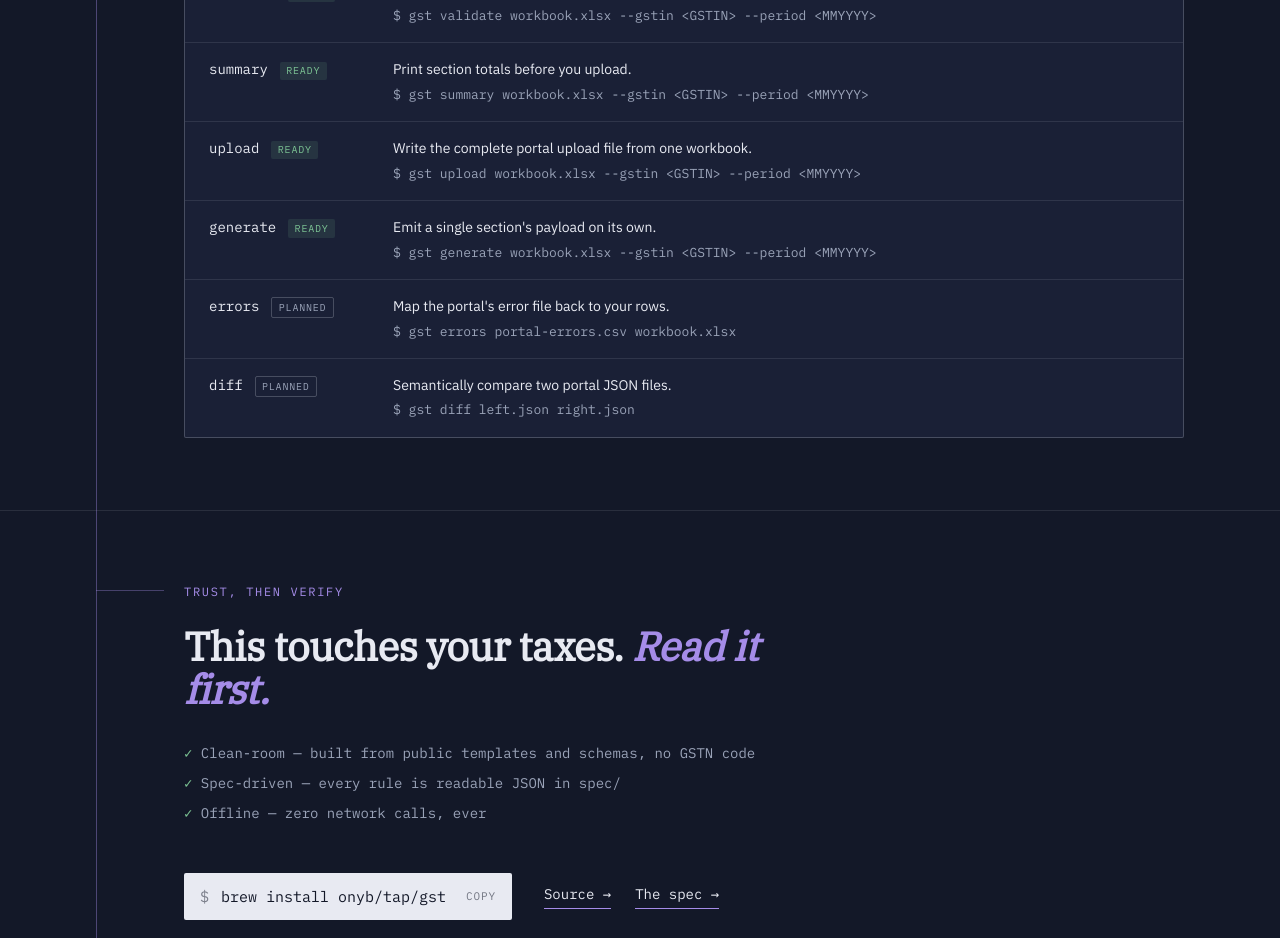
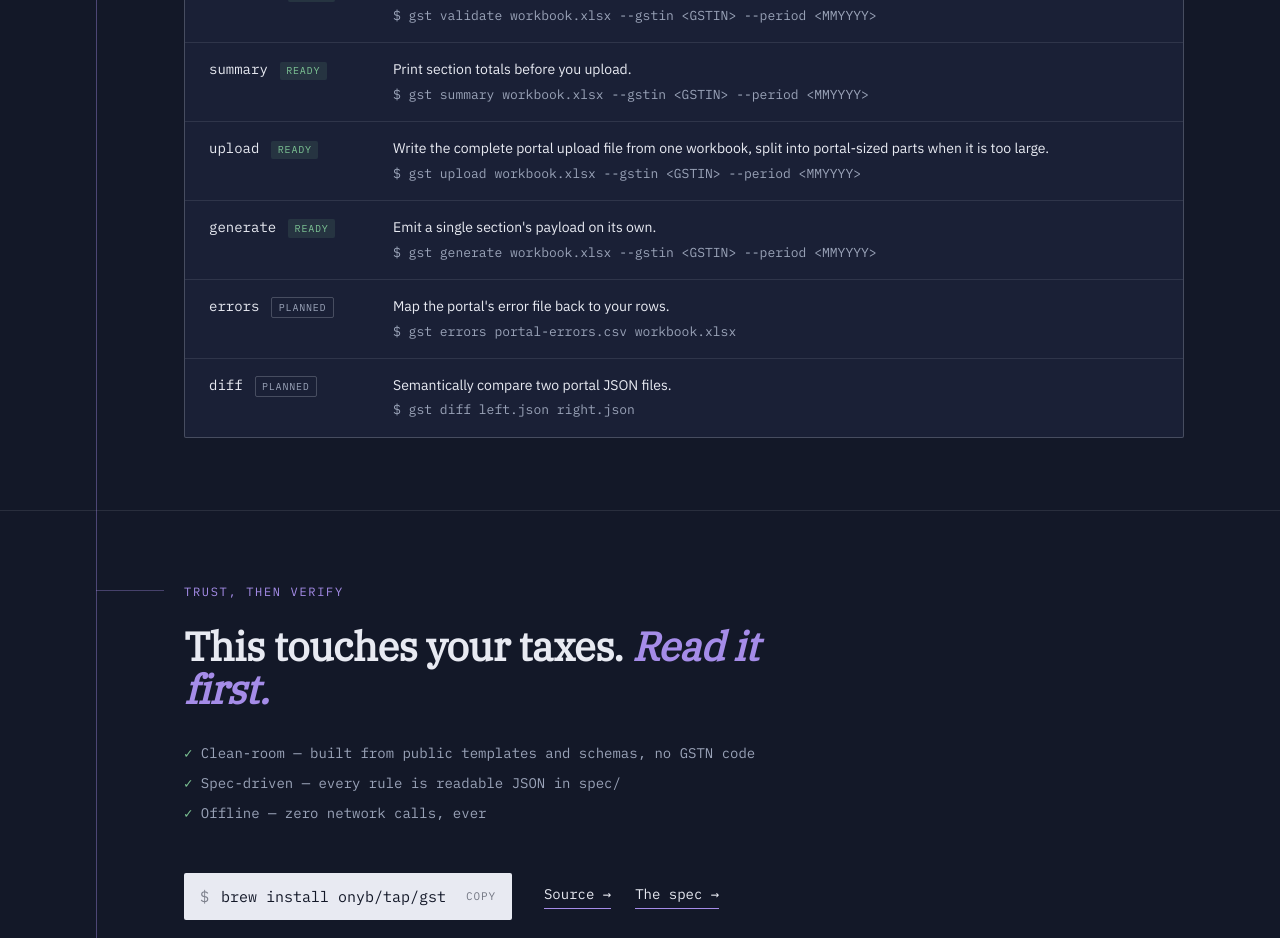
Before and after one commit to onyb/gst, a React (Vite) app in the folder web/: page / in a window 1280 px wide. Shown: the part 2040-2978 px from the top of the page. Built offline with nearby package versions, Linux system fonts and the light colour scheme.

Commit message:
docs: describe upload part splitting

```diff
--- a/web/src/content/commands.ts
+++ b/web/src/content/commands.ts
@@ -22,7 +22,8 @@ export const COMMANDS: CommandEntry[] = [
   {
     name: "upload",
     usage: "gst upload workbook.xlsx --gstin <GSTIN> --period <MMYYYY>",
-    description: "Write the complete portal upload file from one workbook.",
+    description:
+      "Write the complete portal upload file from one workbook, split into portal-sized parts when it is too large.",
     status: "ready",
   },
   {
```
Also changed, not shown: 1 other file (tests, documents, lock files or other folders).
